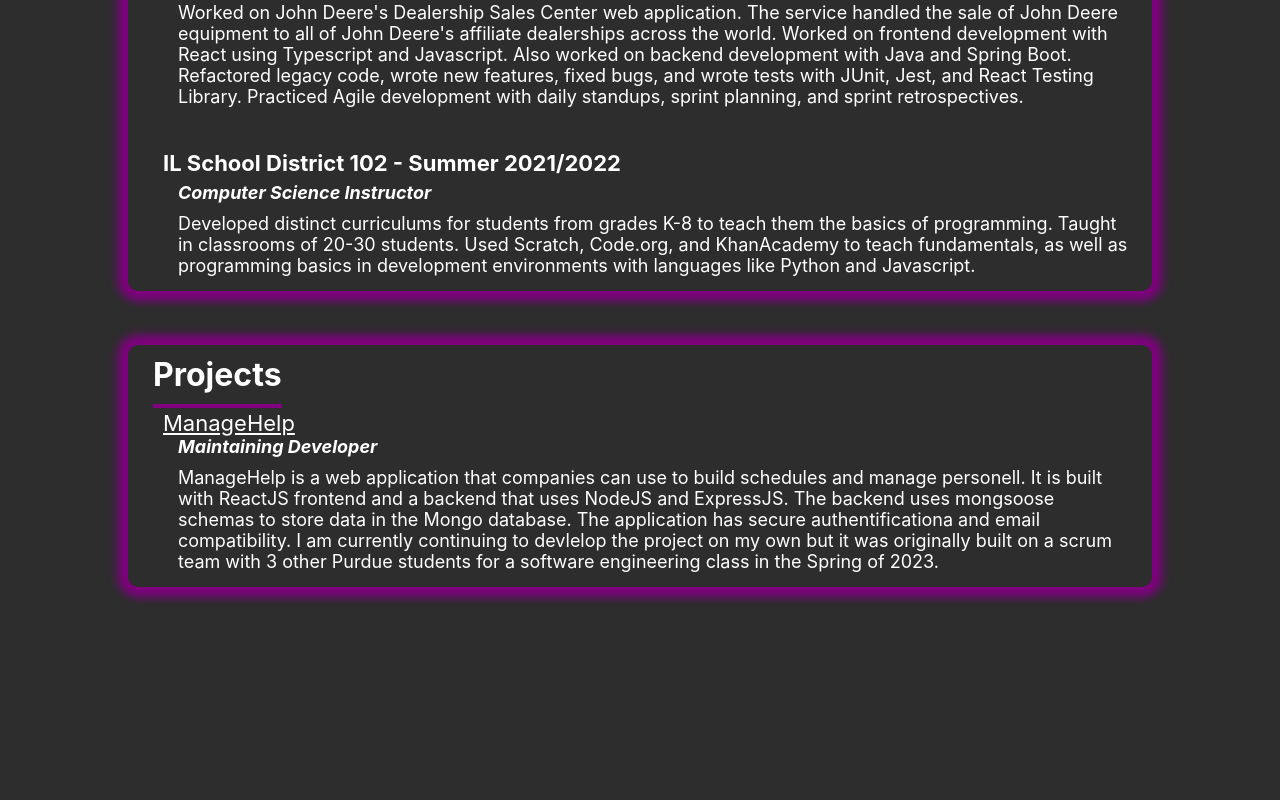
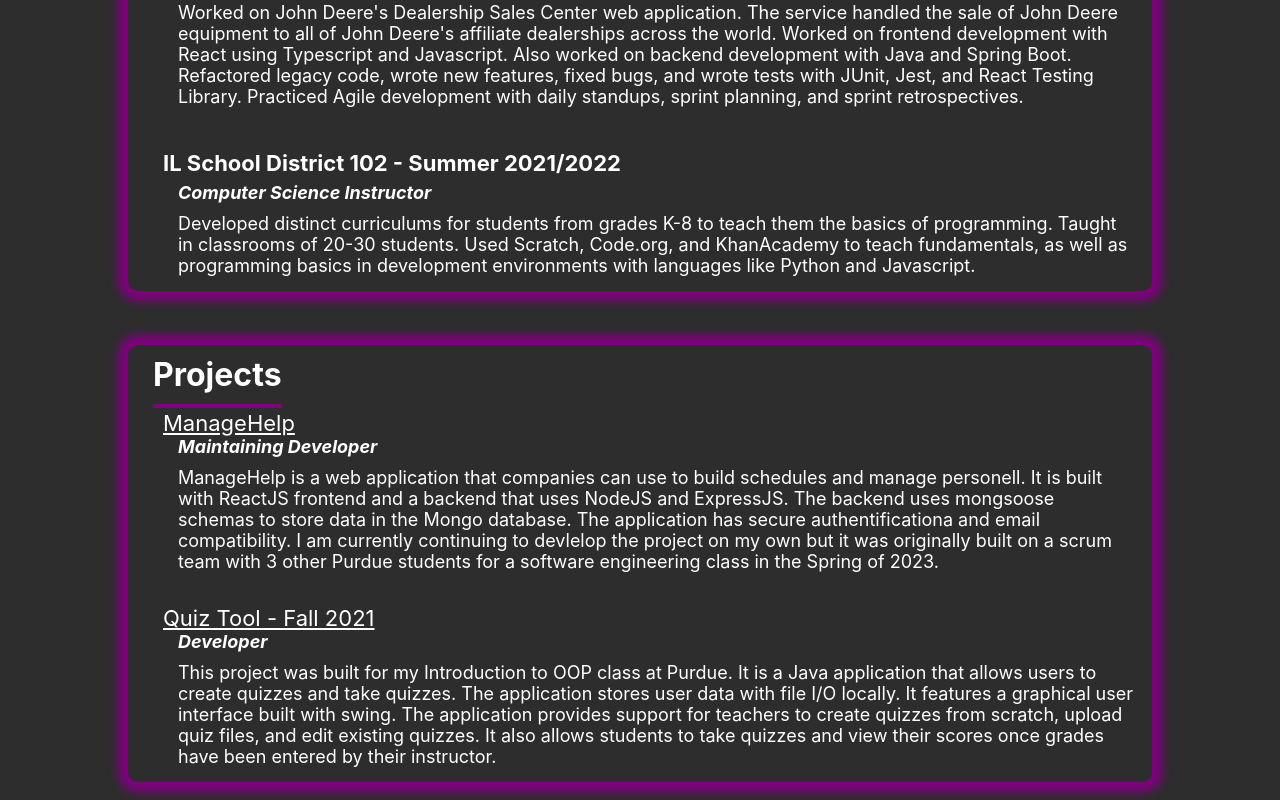
Before and after one commit to mwhiatt/portfolio, a Next.js app: page /experience in a window 1280 px wide. Shown: the part 251-1051 px from the top of the page. Before the commit the page ends 856 px from the top, so only its background shows below. Built offline with nearby package versions, Linux system fonts and the light colour scheme.

Commit message:
add project

```diff
--- a/pages/experience.js
+++ b/pages/experience.js
@@ -32,6 +32,15 @@ export default function Experience() {
                     has secure authentificationa and email compatibility. I am currently continuing to devlelop the project on my own but it was originally
                     built on a scrum team with 3 other Purdue students for a software engineering class in the Spring of 2023.
                 </p>
+
+                <a target="_blank" href="https://github.com/mwhiatt/CS180Project5" className="company">Quiz Tool - Fall 2021</a>
+                <h4 className="job-title">Developer</h4>
+                <p className="job-description">
+                    This project was built for my Introduction to OOP class at Purdue. It is a Java application that allows users to create quizzes and take quizzes.
+                    The application stores user data with file I/O locally. It features a graphical user interface built with swing. The application provides support
+                    for teachers to create quizzes from scratch, upload quiz files, and edit existing quizzes. It also allows students to take quizzes and view their
+                    scores once grades have been entered by their instructor.
+                </p>
             </div>
         </div>
 
```
